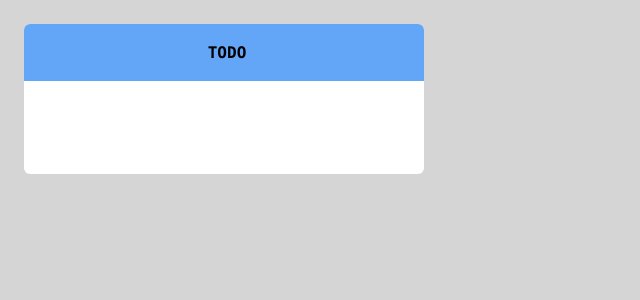
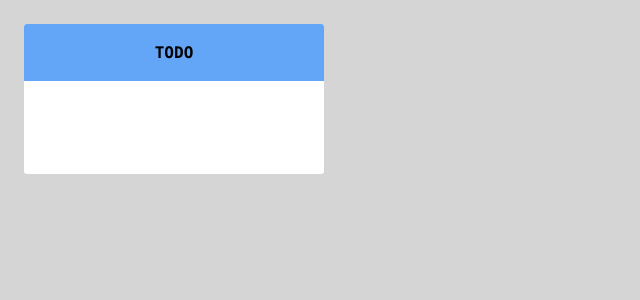
Before and after one commit to LaFriska/longinus, a React (Vite) app in the folder longinus-client/: page / in a window 1280 px wide. Shown: the top 300 px of the page, without its empty margins (0-640 px from the left). Built offline with nearby package versions, Linux system fonts and the light colour scheme.

Commit message:
Editable texts

```diff
--- a/longinus-client/src/components/column/Column.css
+++ b/longinus-client/src/components/column/Column.css
@@ -1,18 +1,24 @@
 .column{
-    width: 400px;
+    width: 300px;
     min-height: 150px;
-    border-radius: 6px;
+    border-radius: 3px;
     margin: 16px;
     overflow: hidden;
 }
 
 .sectionHeader {
     font-weight: bold;
-    padding: 3px;
-    padding-left: 3px;
+    padding-top: 3px;
+    padding-bottom: 3px;
     text-align: center;
 }
 
-.sectionHeaderText {
-    margin-left: 6px
+p {
+    margin: 16px;
+    font-size: medium;
 }
+
+input {
+    margin: 15px;
+    font-weight: bold;
+}
--- a/longinus-client/src/components/column/Column.tsx
+++ b/longinus-client/src/components/column/Column.tsx
@@ -1,5 +1,6 @@
 import '../../css/App.css'
 import './Column.css'
+import EditableText from '../editabletext/EditableText.tsx'
 import { WHITE } from '../../util/Colours.ts'
 
 /*
@@ -16,10 +17,14 @@ function Column(props: ColumnProps){
         backgroundColor: props.colour
     }
 
+    function onTitleSave(text: string){
+
+    }
+
     return (
         <div style={{backgroundColor: WHITE}} className="column">
             <div style={sectionHeaderColour} className="sectionHeader">
-                <p className="sectionHeaderText">{props.title}</p>
+                <EditableText className="sectionHeaderText" initialText={props.title} onSave={onTitleSave}/>
             </div>
         </div>
     )
--- /dev/null
+++ b/longinus-client/src/components/editabletext/EditableText.tsx
@@ -0,0 +1,61 @@
+import { useEffect, useRef, useState } from 'react'
+
+type EditableTextProp = {
+    initialText: string,
+    onSave: (newText: string) => void
+    className: string
+
+}
+
+function EditableText(props: EditableTextProp){
+
+    const [editing, setEditing] = useState(false)
+    const [text, setText] = useState(props.initialText)
+    const [tmpText, setTmpText] = useState(props.initialText)
+    const inputRef = useRef<HTMLInputElement>(null)
+
+    useEffect(() => {
+        if(editing) inputRef.current?.focus();
+    }, [editing])
+
+    function handleBlur(){
+        setEditing(false)
+        props.onSave(text)
+    }
+
+    function handleKeypress(e: React.KeyboardEvent){
+        if(e.key == "Enter"){
+            setText(tmpText)
+            handleBlur()
+        }else if(e.key == "Escape"){
+            inputRef.current?.blur();
+            setTmpText(text);
+        }
+    }
+
+    function changeHandler(e: React.ChangeEvent<HTMLInputElement>){
+        if(e.target.value.length < 16){
+            setTmpText(e.target.value)
+        }
+    }
+
+    return (
+        editing ? (
+            <input
+            ref={inputRef}
+            value={tmpText}
+            onChange={changeHandler}
+            onBlur={handleBlur}
+            onKeyDown={handleKeypress}
+            />
+        ) : (
+            <span onClick={() => setEditing(true)} style={{ cursor: "pointer" }}>
+                <p>{text}</p>
+            </span>
+        )
+
+    )
+
+}
+
+export default EditableText;
--- a/longinus-client/src/css/App.css
+++ b/longinus-client/src/css/App.css
@@ -1,5 +1,13 @@
-p {
+p, input{
     font-family: Monaco, Verdana, Helvetica;
+    font-size: medium;
+}
+
+input{
+    background: transparent;
+    border: none;
+    outline: none;
+    text-align: center;
 }
 
 html {
```
Also changed, not shown: 1 other file (tests, documents, lock files or other folders).
